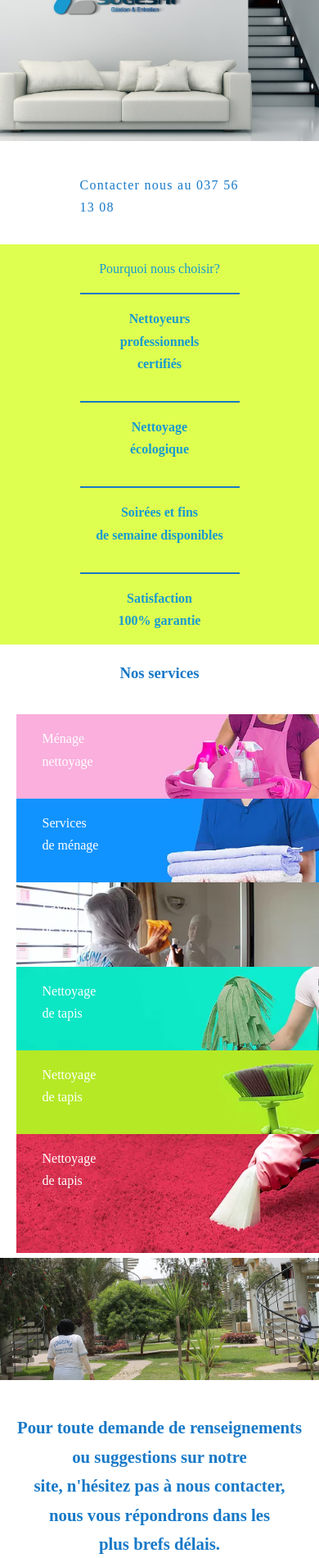
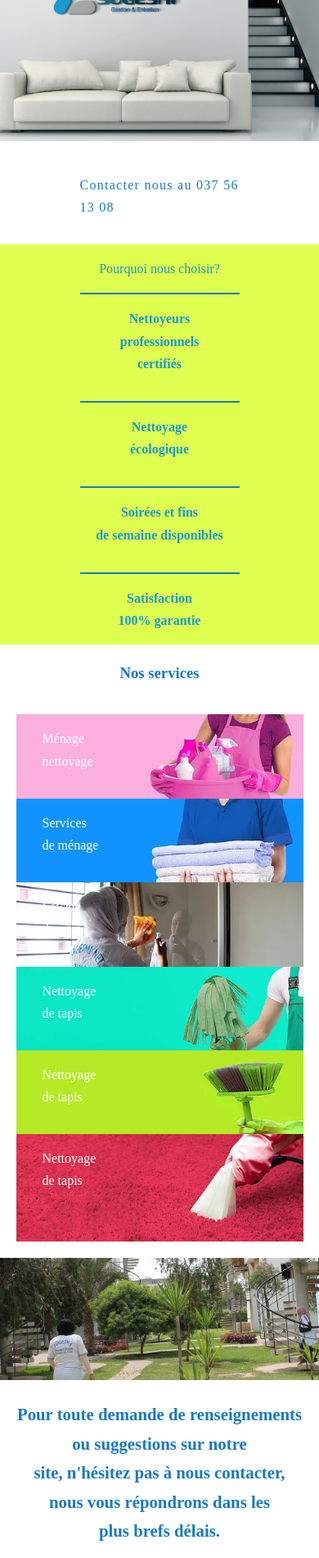
Before and after one commit to Baboucar/sognesmient, a Jekyll site: the page built from index.html, in a window 390 px wide. Shown: the part 137-2037 px from the top of the page at 82% size. Built offline with Jekyll 4.4.1, drawn with Linux system fonts in a browser that asks for light colours; some web fonts are replaced; grey boxes are pictures that could not be loaded.

Commit message:
fixe responsive issue

```diff
--- a/assets/styles/_scss/pages/_home.scss
+++ b/assets/styles/_scss/pages/_home.scss
@@ -53,6 +53,7 @@
     margin: 0 auto;
     position: absolute;
     padding-top: 1rem;
+    width: 90%;
 
 }
 
@@ -74,7 +75,8 @@
 .contact__title {
     font-size: 1.3rem;
     color: $color-primary;
-    margin-top: 2rem;
+    margin-bottom: 2rem;
+
 }
 
 input {
--- a/index.html
+++ b/index.html
@@ -45,7 +45,7 @@ Satisfaction
 
     </section>
 
-    <section class="contact__home">
+    <section class="contact__home spacer">
 <h3 class="contact__title center-text container">Pour toute demande de renseignements ou suggestions sur notre <br> site, n'hésitez pas à nous
     contacter, nous vous répondrons dans les <br> plus brefs délais.</h3>
       {%include contact.html %}
```
Also changed, not shown: 2 other files.
